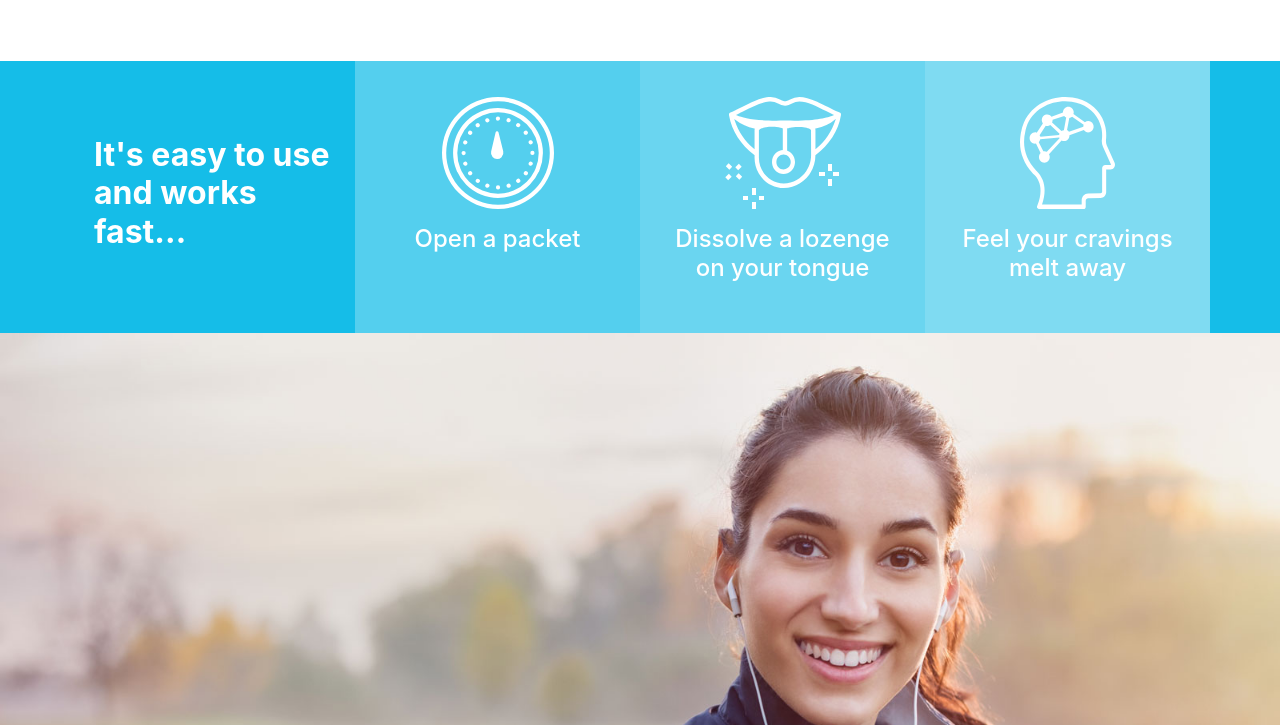
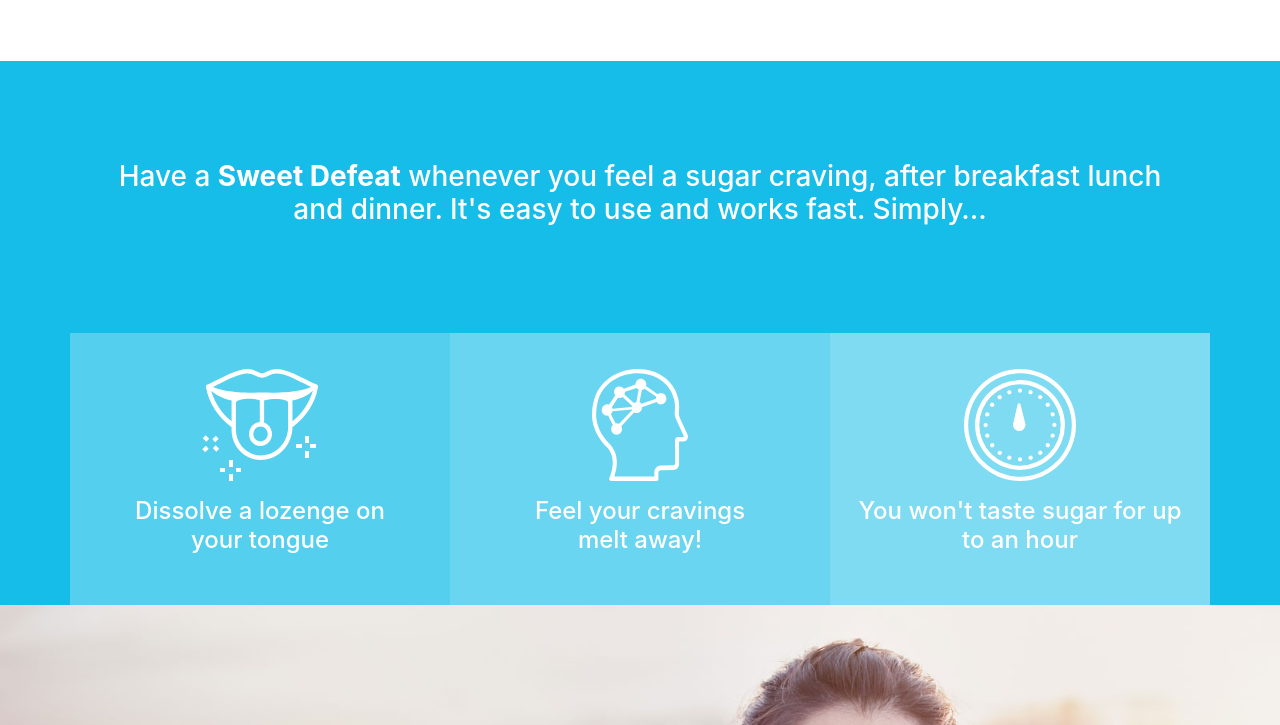
Before and after one commit to drichar/sweet-defeat, a website: page src/index.html in a window 1280 px wide. Shown: the part 2115-2840 px from the top of the page. Drawn offline with nearby package versions, Linux system fonts and the light colour scheme; files that its build step writes are made by us from their sources; a web font is replaced by a local one.

Commit message:
Revised steps

```diff
--- a/src/assets/scss/_global.scss
+++ b/src/assets/scss/_global.scss
@@ -14,6 +14,6 @@
 
 @media (min-width: 100em) {
   .container {
-    max-width: 1440px;
+    max-width: 90em;
   }
 }
--- a/src/assets/scss/_steps.scss
+++ b/src/assets/scss/_steps.scss
@@ -3,6 +3,10 @@
 
   .container {
     padding: 0;
+
+    @media (max-width: 62em) {
+      max-width: none;
+    }
   }
 
   .sd-steps-grid {
@@ -14,6 +18,10 @@
     }
 
     @include breakpoint(62em) {
+      grid-template: auto / repeat(3, 1fr);
+    }
+
+    @include breakpoint(100em) {
       grid-template: auto / repeat(4, 1fr);
     }
 
@@ -36,8 +44,23 @@
 
       &.sd-steps-step1 {
         background: $sd-blue;
+        text-align: center;
 
-        h2 {
+        @include breakpoint(48em) {
+          text-align: left;
+        }
+
+        @include breakpoint(62em) {
+          grid-column: 1 / -1;
+          text-align: center;
+        }
+
+        @include breakpoint(100em) {
+          grid-column: 1 / 1;
+          text-align: left;
+        }
+
+        strong {
           font-weight: 700;
         }
       }
--- a/src/index.html
+++ b/src/index.html
@@ -170,19 +170,19 @@
       <div class="container">
         <div class="sd-steps-grid">
           <section class="sd-steps-cell sd-steps-step1">
-            <h2>It's easy to use and works fast&hellip;</h2>
+            <h3>Have a <strong>Sweet Defeat</strong> whenever you feel a sugar craving, after breakfast lunch and dinner. It's easy to use and works fast. Simply&hellip;</h3>
           </section>
           <section class="sd-steps-cell sd-steps-step2">
-            <img src="assets/img/steps-clock.svg" alt="">
-            <h2>Open a packet</h2>
+            <img src="assets/img/steps-mouth.svg" alt="">
+            <h2>Dissolve a lozenge on your&nbsp;tongue</h2>
           </section>
           <section class="sd-steps-cell sd-steps-step3">
-            <img src="assets/img/steps-mouth.svg" alt="">
-            <h2>Dissolve a lozenge on your tongue</h2>
+            <img src="assets/img/steps-cravings.svg" alt="">
+            <h2>Feel your cravings melt&nbsp;away!</h2>
           </section>
           <section class="sd-steps-cell sd-steps-step4">
-            <img src="assets/img/steps-cravings.svg" alt="">
-            <h2>Feel your cravings melt away</h2>
+            <img src="assets/img/steps-clock.svg" alt="">
+            <h2>You won't taste sugar for up to an&nbsp;hour</h2>
           </section>
         </div>
       </div>
```
